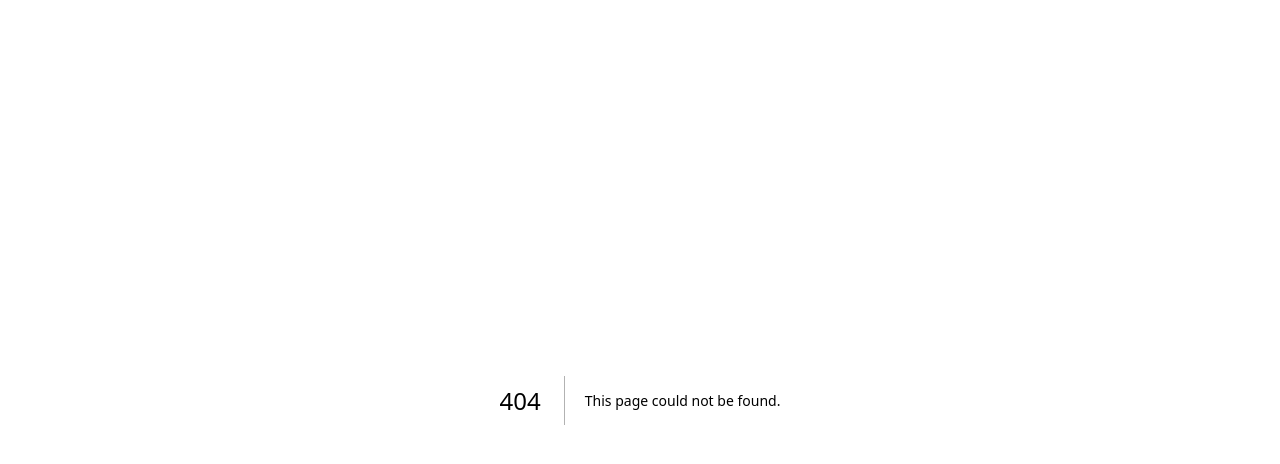
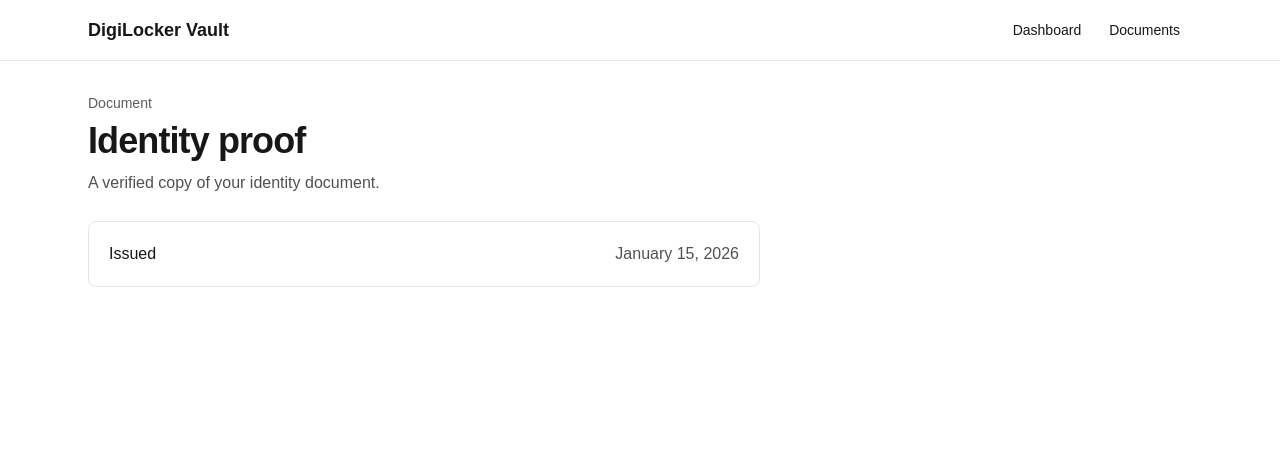
Before and after one commit to kalviumcommunity/SW2627-Nextjs-Digilocker, a Next.js app: page /documents/identity-proof in a window 1280 px wide. Before the commit this address had no page. Shown: the top 464 px of the page. Built offline with nearby package versions, Linux system fonts and the light colour scheme.

Commit message:
feat(vault): add custom document not-found handling

```diff
--- /dev/null
+++ b/src/app/(vault)/documents/[documentId]/not-found.js
@@ -0,0 +1,24 @@
+import Link from "next/link";
+
+export default function DocumentNotFound() {
+  return (
+    <section className="mx-auto max-w-2xl py-8 sm:py-16" aria-labelledby="document-not-found-title">
+      <p className="text-sm font-medium text-foreground/70">Document unavailable</p>
+      <h1
+        className="mt-2 text-3xl font-semibold tracking-tight sm:text-4xl"
+        id="document-not-found-title"
+      >
+        Document not found
+      </h1>
+      <p className="mt-4 max-w-xl text-base leading-7 text-foreground/75">
+        This document may have been removed, or the link may be incorrect.
+      </p>
+      <Link
+        className="mt-7 inline-flex rounded-md bg-foreground px-4 py-2 text-sm font-medium text-background transition-colors hover:opacity-90 focus-visible:outline-2 focus-visible:outline-offset-2 focus-visible:outline-foreground"
+        href="/documents"
+      >
+        Back to documents
+      </Link>
+    </section>
+  );
+}
--- /dev/null
+++ b/src/app/(vault)/documents/[documentId]/page.js
@@ -0,0 +1,40 @@
+import { notFound } from "next/navigation";
+import { getDocumentById } from "@/src/lib/documents";
+
+function isValidDocumentId(documentId) {
+  return /^[a-z0-9]+(?:-[a-z0-9]+)*$/.test(documentId);
+}
+
+export default async function DocumentPage({ params }) {
+  const { documentId } = await params;
+
+  if (!isValidDocumentId(documentId)) {
+    notFound();
+  }
+
+  const document = getDocumentById(documentId);
+
+  if (!document) {
+    notFound();
+  }
+
+  return (
+    <article className="max-w-2xl space-y-6">
+      <div className="space-y-2">
+        <p className="text-sm font-medium text-foreground/70">Document</p>
+        <h1 className="text-3xl font-semibold tracking-tight sm:text-4xl">
+          {document.title}
+        </h1>
+        <p className="text-base leading-7 text-foreground/75">
+          {document.description}
+        </p>
+      </div>
+      <dl className="rounded-lg border border-black/10 p-5 dark:border-white/15">
+        <div className="flex flex-col gap-1 sm:flex-row sm:justify-between sm:gap-6">
+          <dt className="font-medium">Issued</dt>
+          <dd className="text-foreground/75">{document.issuedOn}</dd>
+        </div>
+      </dl>
+    </article>
+  );
+}
--- a/src/app/(vault)/documents/page.js
+++ b/src/app/(vault)/documents/page.js
@@ -1,3 +1,26 @@
+import Link from "next/link";
+import { getDocumentById } from "@/src/lib/documents";
+
 export default function Documents() {
-  return <h1>Documents</h1>;
+  const identityProof = getDocumentById("identity-proof");
+
+  return (
+    <section className="space-y-6">
+      <div className="space-y-2">
+        <h1 className="text-3xl font-semibold tracking-tight">Documents</h1>
+        <p className="text-foreground/75">Your securely stored documents.</p>
+      </div>
+      {identityProof && (
+        <Link
+          className="block rounded-lg border border-black/10 p-5 transition-colors hover:bg-black/5 focus-visible:outline-2 focus-visible:outline-offset-2 focus-visible:outline-foreground dark:border-white/15 dark:hover:bg-white/10"
+          href={`/documents/${identityProof.id}`}
+        >
+          <span className="block font-medium">{identityProof.title}</span>
+          <span className="mt-1 block text-sm text-foreground/75">
+            {identityProof.description}
+          </span>
+        </Link>
+      )}
+    </section>
+  );
 }
--- /dev/null
+++ b/src/lib/documents.js
@@ -0,0 +1,12 @@
+const documents = [
+  {
+    id: "identity-proof",
+    title: "Identity proof",
+    description: "A verified copy of your identity document.",
+    issuedOn: "January 15, 2026",
+  },
+];
+
+export function getDocumentById(id) {
+  return documents.find((document) => document.id === id) ?? null;
+}
```
